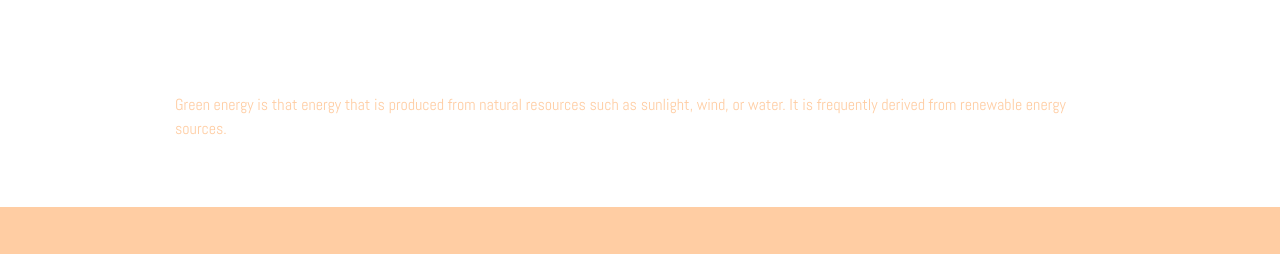
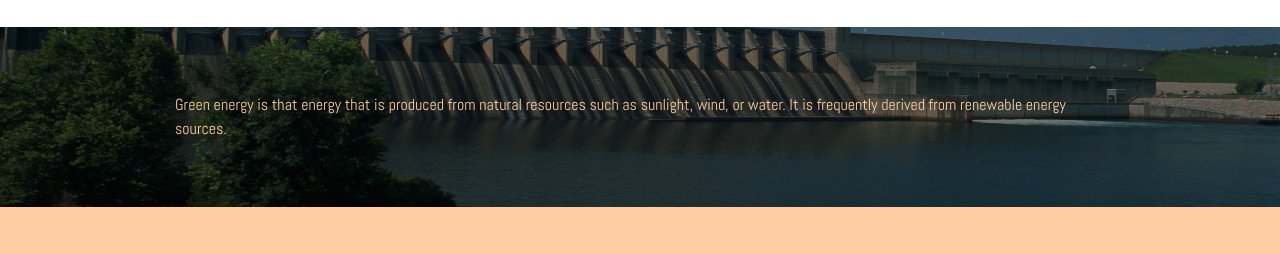
Before and after one commit to wadh0012/green-energy, a plain HTML site: page index.html in a window 1280 px wide. Shown: the part 148-402 px from the top of the page. Drawn offline with Linux system fonts and the light colour scheme; files whose address does not match are found by name.

Commit message:
Update style.css

```diff
--- a/style.css
+++ b/style.css
@@ -128,7 +128,7 @@ a
 }
 .masthead
 {
-	background-image: url('../images/mastheadbgedited.jpg');
+	background-image: url('mastheadbgedited.jpg');
 	padding:50px 0px;
 	background-position: center;
 	background-size: 100% 150%;
```
